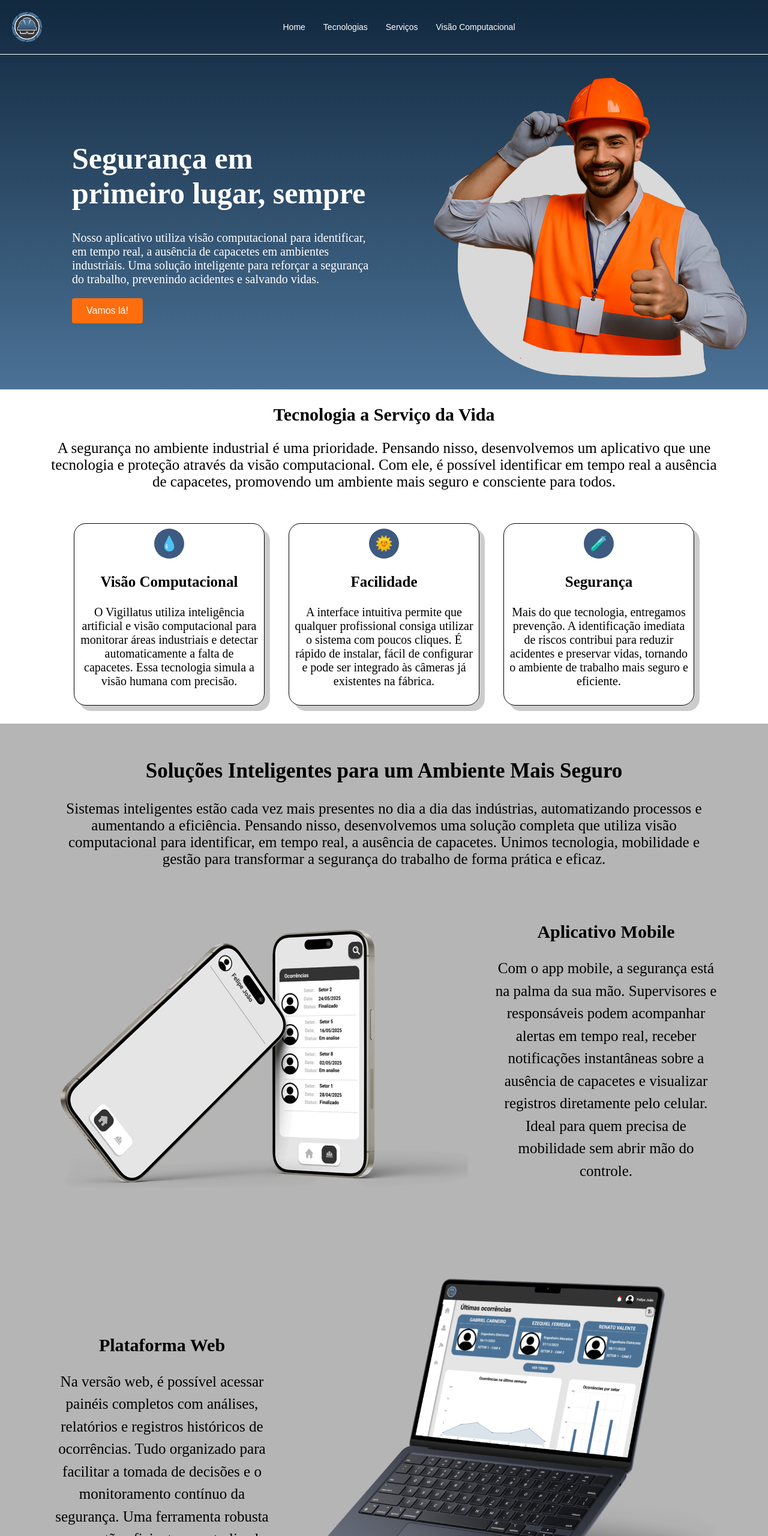
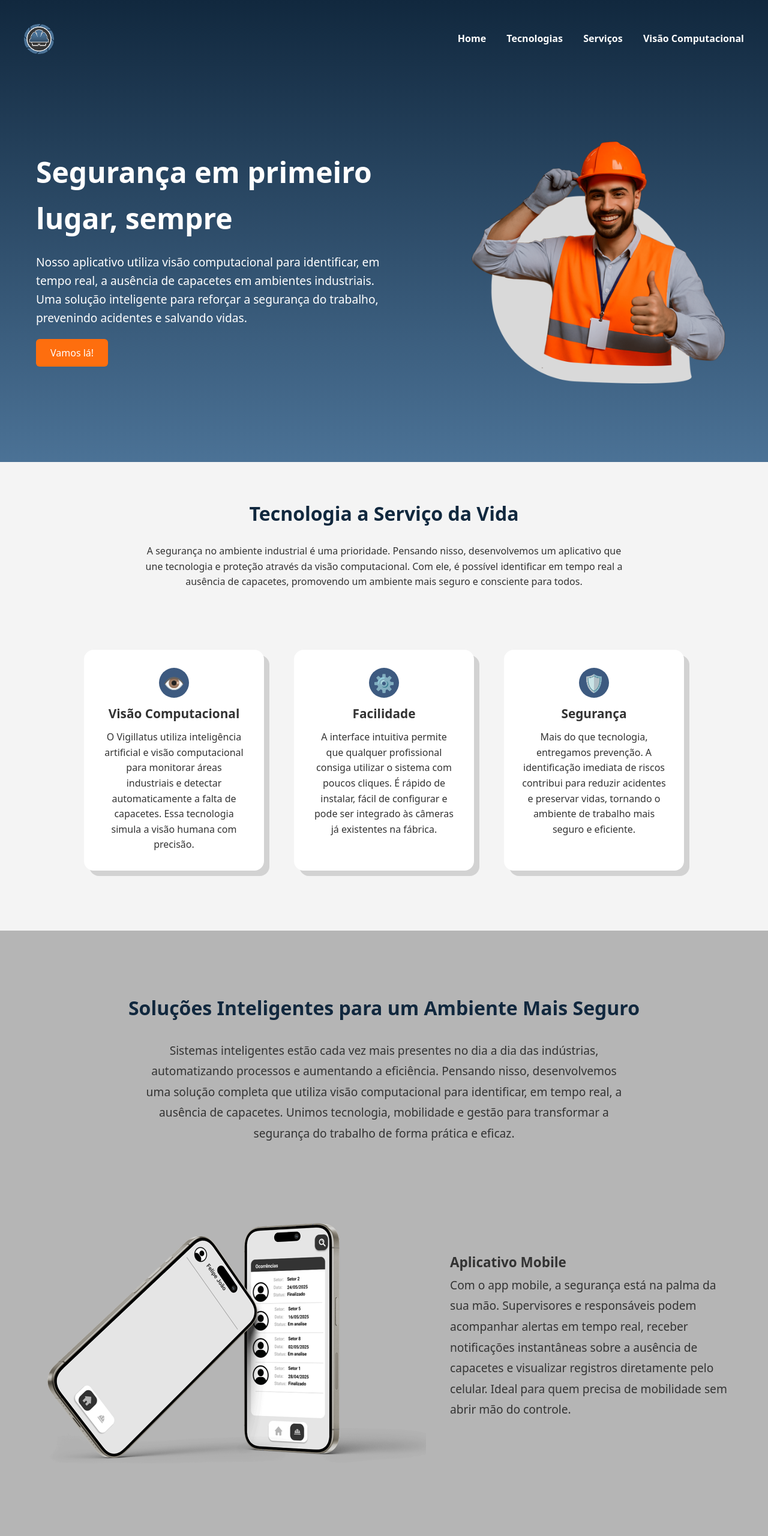
Before and after one commit to Gabrielll04/landingPage, a plain HTML site: page index.html in a window 1280 px wide. Shown: the top 2560 px of the page at 60% size. Drawn offline with Linux system fonts and the light colour scheme.

Commit message:
Landing Page: Finalizada

```diff
--- a/index.html
+++ b/index.html
@@ -1,82 +1,78 @@
 <!DOCTYPE html>
 <html lang="pt-br">
+
 <head>
   <meta charset="UTF-8" />
   <meta name="viewport" content="width=device-width, initial-scale=1.0" />
-    <title>Vigillatus</title>
+  <title>Vigillatus </title>
+  <link rel="shortcut icon" href="./images/logo.png" type="image/png">
+  <link rel="stylesheet" href="https://cdnjs.cloudflare.com/ajax/libs/font-awesome/5.15.4/css/all.min.css" />
   <link rel="stylesheet" href="./styles.css" />
 </head>
+
 <body>
+
   <header>
-      <div class="content-navBar">
-        <img src="./images/Logo.png" alt="Logo" class="logo" />
-        <nav class="menu">
-          <a href="#">Home</a>
-          <a href="#">Tecnologias</a>
-          <a href="#">Serviços</a>
-          <a href="#">Visão Computacional</a>
+    <div class="nav">
+      <img src="./images/logo.png" alt="Logo Vigillatus">
+      <nav>
+        <a href="#home">Home</a>
+        <a href="#tecnologia">Tecnologias</a>
+        <a href="#servicos">Serviços</a>
+        <a href="#visao">Visão Computacional</a>
       </nav>
     </div>
-      <hr class="divider" />
-      <div class="organizeHeader">
-        <div class="textHeader">
+    <div class="hero" id="home">
+      <div class="hero-text">
         <h1>Segurança em primeiro lugar, sempre</h1>
-          <p>
-            Nosso aplicativo utiliza visão computacional para identificar, em
+        <p>Nosso aplicativo utiliza visão computacional para identificar, em
           tempo real, a ausência de capacetes em ambientes industriais. Uma
           solução inteligente para reforçar a segurança do trabalho,
-            prevenindo acidentes e salvando vidas.
-          </p>
-          <button class="orange-button">Vamos lá!</button>
+          prevenindo acidentes e salvando vidas.</p>
+        <button class="btn">Vamos lá!</button>
       </div>
-        <img src="./images/funcionario.png" class="imageHeader" />
+      <img src="./images/funcionario.png" alt="Funcionário com capacete">
     </div>
   </header>
-    <div class="body-content">
-      <section class="text-content">
-        <h1>Tecnologia a Serviço da Vida</h1>
-        <p>
+
+  <section id="tecnologia">
+    <h2 class="section-title">Tecnologia a Serviço da Vida</h2>
+    <p style="text-align:center; max-width: 800px; margin: 10px auto 40px;">
       A segurança no ambiente industrial é uma prioridade. Pensando nisso,
       desenvolvemos um aplicativo que une tecnologia e proteção através da
       visão computacional. Com ele, é possível identificar em tempo real a
       ausência de capacetes, promovendo um ambiente mais seguro e consciente
-          para todos.
-        </p>
-      </section>
-      <section class="features">
+      para todos.</p>
+    <div class="features">
       <div class="feature">
-          <div class="icon">💧</div>
+        <div class="icon">👁️</div>
         <h3>Visão Computacional</h3>
-          <p>
-            O Vigillatus utiliza inteligência artificial e visão computacional
+        <p>O Vigillatus utiliza inteligência artificial e visão computacional
           para monitorar áreas industriais e detectar automaticamente a falta
-            de capacetes. Essa tecnologia simula a visão humana com precisão.
-          </p>
+          de capacetes. Essa tecnologia simula a visão humana com precisão.</p>
       </div>
       <div class="feature">
-          <div class="icon">🌞</div>
+        <div class="icon">⚙️</div>
         <h3>Facilidade</h3>
-          <p>
-            A interface intuitiva permite que qualquer profissional consiga
+        <p>A interface intuitiva permite que qualquer profissional consiga
           utilizar o sistema com poucos cliques. É rápido de instalar, fácil
           de configurar e pode ser integrado às câmeras já existentes na
-            fábrica.
-          </p>
+          fábrica.</p>
       </div>
       <div class="feature">
-          <div class="icon">🧪</div>
+        <div class="icon">🛡️</div>
         <h3>Segurança</h3>
-          <p>
-            Mais do que tecnologia, entregamos prevenção. A identificação
+        <p>Mais do que tecnologia, entregamos prevenção. A identificação
           imediata de riscos contribui para reduzir acidentes e preservar
-            vidas, tornando o ambiente de trabalho mais seguro e eficiente.
-          </p>
+          vidas, tornando o ambiente de trabalho mais seguro e eficiente.</p>
+      </div>
     </div>
   </section>
-      <section class="care-steps">
-        <section class="care-content">
-          <h2>Soluções Inteligentes para um Ambiente Mais Seguro</h2>
-          <p>
+
+  <div class="gray-section" id="servicos">
+    <section class="Serviços">
+      <h2 class="section-title">Soluções Inteligentes para um Ambiente Mais Seguro</h2>
+      <p style="text-align:center; max-width: 800px; margin: 0 auto 40px;">
         Sistemas inteligentes estão cada vez mais presentes no dia a dia das
         indústrias, automatizando processos e aumentando a eficiência.
         Pensando nisso, desenvolvemos uma solução completa que utiliza visão
@@ -84,8 +80,8 @@
         capacetes. Unimos tecnologia, mobilidade e gestão para transformar a
         segurança do trabalho de forma prática e eficaz.
       </p>
-          <div class="step">
-            <img src="./images/iPhone.png" alt="Celulares com app" />
+      <div class="dual">
+        <img src="./images/iPhone.png" alt="Aplicativo Mobile">
         <div class="text">
           <h3>Aplicativo Mobile</h3>
           <p>
@@ -97,49 +93,62 @@
           </p>
         </div>
       </div>
-          <div class="step">
+      <div class="dual" style="margin-top: 60px;">
         <div class="text">
           <h3>Plataforma Web</h3>
-              <p>
-                Na versão web, é possível acessar painéis completos com
+          <p>Na versão web, é possível acessar painéis completos com
             análises, relatórios e registros históricos de ocorrências. Tudo
             organizado para facilitar a tomada de decisões e o monitoramento
             contínuo da segurança. Uma ferramenta robusta para gestão
-                eficiente e centralizada.
-              </p>
+            eficiente e centralizada.</p>
         </div>
-            <img src="./images/Notebook.png" alt="Laptop com app" />
+        <img src="./images/Notebook.png" alt="Plataforma Web">
+      </div>
+
+      <div class="dual" id="visao" style="margin-top: 200px;">
+        <img src="./images/ia.gif" alt="UA">
+        <div class="text">
+          <h3>Visão Computacional</h3>
+          <p>
+            A visão computacional é como dar olhos inteligentes às máquinas.
+            Nosso sistema usa essa tecnologia para monitorar ambientes industriais 24 horas por dia,
+            identificando automaticamente quando alguém está sem capacete.
+            É como ter um supervisor de segurança sempre atento,
+            transformando câmeras comuns em guardiões contra acidentes.</p>
+        </div>
       </div>
     </section>
-      </section>
-      <section class="text-content">
-        <h1>Visão Computacional</h1>
-        <p>
-          A visão computacional é uma tecnologia que permite que sistemas
-          “enxerguem” e interpretem imagens como um ser humano faria. No nosso
-          aplicativo, ela é utilizada para identificar automaticamente a
-          ausência de capacetes em ambientes industriais, atuando como uma
-          vigilância constante e inteligente. Uma inovação que transforma
-          câmeras comuns em ferramentas ativas de prevenção de acidentes.
-        </p>
-      </section>
   </div>
-    <footer class="custom-footer">
+
+  <footer>
     <div class="footer-content">
-        <div class="text-content">
-          <div>
-            <p>Título</p>
-            <p>Título</p>
-            <p>Título</p>
+      <div class="footer-section">
+        <img src="./images/logo.png" alt="Logo Vigillatus" style="height:50px; margin-bottom:1rem;">
+        <p>Segurança em primeiro lugar, sempre.</p>
       </div>
-          <div>
-            <p>Título</p>
-            <p>Título</p>
-            <p>Título</p>
+      <div class="footer-section">
+        <h4>Links Rápidos</h4>
+        <ul>
+          <li><a href="#">Home</a></li>
+          <li><a href="#">Tecnologias</a></li>
+          <li><a href="#">Serviços</a></li>
+          <li><a href="#">Visão Computacional</a></li>
+        </ul>
+      </div>
+      <div class="footer-section">
+        <h4>Redes Sociais</h4>
+        <div class="social-icons">
+          <a href="#"><i class="fab fa-facebook"></i></a>
+          <a href="#"><i class="fab fa-linkedin"></i></a>
+          <a href="#"><i class="fab fa-instagram"></i></a>
         </div>
       </div>
     </div>
-      <hr class="divider" />
+    <div class="footer-bottom">
+      <p>&copy; 2025 Vigillatus. Todos os direitos reservados.</p>
+    </div>
   </footer>
+
 </body>
+
 </html>
--- a/styles.css
+++ b/styles.css
@@ -1,165 +1,153 @@
-header {
-    background: linear-gradient(to bottom , #11283E, #4B7296);
-    color: white;
-    align-items: start;
-    justify-content: center;
-    height: 100%;
+* {
+  margin: 0;
+  padding: 0;
+  box-sizing: border-box;
 }
 
-body{
-  margin: 0;
-  padding: 0;
+body {
+  line-height: 1.6;
+  background: #f4f4f4;
+  color: #333;
+  font-family: system-ui, 'Segoe UI', Roboto, Oxygen, Ubuntu, Cantarell, 'Open Sans', 'Helvetica Neue', sans-serif;
 }
 
-  .navbar {
+header {
+  background: linear-gradient(to bottom, #11283E, #4B7296);
+  color: white;
+  padding: 40px 20px;
+}
+
+.nav {
+  display: flex;
+  justify-content: space-between;
+  align-items: center;
+  max-width: 1200px;
+  margin: 0 auto;
+}
+
+.nav img {
+  height: 50px;
+}
+
+.nav a {
+  margin-left: 30px;
+  color: white;
+  text-decoration: none;
+  font-weight: bold;
+  transition: color 0.3s;
+}
+
+.nav a:hover {
+  color: #FE6E0E;
+}
+
+.hero {
   display: flex;
   align-items: center;
   justify-content: space-between;
+  flex-wrap: wrap;
+  max-width: 1200px;
+  margin: 40px auto 0;
+  padding: 20px;
+  gap: 60px; /* Adicione esta linha */
+  height: 600px;
 }
 
-  .textHeader{
-    text-align: start;
-    margin-left: 100px;
+.hero-text {
+  flex: 1;
+  min-width: 300px;
+  padding-right: 0; /* Remova o padding-right */
 }
 
-  .textHeader h1{
-    font-size: 50px;
+.hero img {
+  max-width: 500px; /* Reduza um pouco */
+  width: 100%;
+  height: auto;
 }
 
-  .textHeader p{
-    font-size: 20px;
+.hero-text h1 {
+  font-size: 3rem;
+  margin-bottom: 20px;
 }
 
-  .imageHeader{
-    width: 620px;
+.hero-text p {
+  font-size: 1.2rem;
+  margin-bottom: 20px;
 }
 
-  .orange-button {
-    background-color:  #FE6E0E;
+.btn {
+  background: #FE6E0E;
   color: white;
+  padding: 12px 24px;
   border: none;
-    padding: 12px 24px;
-    border-radius: 4px;
-    font-size: 16px;
+  border-radius: 6px;
+  font-size: 1rem;
   cursor: pointer;
-    transition: all 0.3s ease;
+  transition: background 0.3s, color 0.3s;
+ font-family: system-ui, 'Segoe UI', Roboto, Oxygen, Ubuntu, Cantarell, 'Open Sans', 'Helvetica Neue', sans-serif;
 }
 
-  .orange-button:hover {
-    background-color: white;
+.btn:hover {
+  background: white;
   color: #FE6E0E;
 }
 
-
-  .content-navBar{
-    display: flex;
-    flex-direction: row;
-    padding: 20px;
+section {
+  padding: 60px 20px;
+  max-width: 1200px;
+  margin: 0 auto;
 }
 
-  .logo {
-    height: 50px;
-    width: 50px;
+.gray-section {
+  background-color: #B5B5B5;
+  padding: 40px 20px 60px;
+  font-size: 1.2rem;
+  line-height: 1.8;
 }
 
-  .menu {
-    display: flex;
-    gap: 30px;
-    align-items: center;
-    justify-content: center;
-    width: 100%;
-  }
 
-  .menu a {
-    color: white;
-    text-decoration: none;
-    font-size: 14px;
-    font-family: Arial, sans-serif;
-    transition: color 0.3s;
-  }
-
-  .menu a:hover {
-    color:  #FE6E0E;
-  }
-
-  .divider {
-    border: none;
-    border-top: 1px solid white;
-    margin: 0;
-    width: 100%;
-  }
-
-  .organizeHeader {
-    display: flex;
-    justify-content: space-between;
-    align-items: center;
-    gap: 20px;
-    padding: 20px;
-  }
-
-  .organizeHeader > div {
-    flex: 1;
-  }
-
-    .body-content{
-        align-items: center;
-        justify-content: center;
-        display: flex;
-        flex-direction: column;
+.gray-section h2,
+.gray-section h1 {
   text-align: center;
 }
 
-    .text-content{
-        padding: 0 80px 0 80px;
-    }
-
-    .text-content h1 {
-      font-size:30px;
-  }
-
-    .text-content p {
-      font-size:25px;
+.section-title {
+  text-align: center;
+  font-size: 2rem;
+  margin-bottom: 25px;
+  color: #11283E;
 }
 
 .features {
   display: flex;
-        justify-content: space-between;
-        gap: 40px;
-        padding: 40px;
-        text-align: center;
-        padding: 30px 50px 30px 50px;
+  flex-wrap: wrap;
+  gap: 50px;
+  justify-content: center;
+  margin-top: 100px;
+  margin-bottom: 40px;
 }
 
 .feature {
+  background: white;
+  border-radius: 16px;
+  box-shadow: 9px 9px 0px rgba(0, 0, 0, 0.14);
   flex: 1;
+  min-width: 250px;
   max-width: 300px;
-        padding: 8px;
-        align-items: center;
-        border: 1px solid black;
-        border-radius: 20px;
-        box-shadow: 9px 9px 0px rgba(0, 0, 0, 0.2);
+  padding: 30px;
+  text-align: center;
+  transition: transform 0.3s ease, box-shadow 0.3s ease;
 }
 
-      .feature h3{
-        font-size: 25px;
-      }
-
-      .feature p{
-        font-size: 20px;
-      }
-
-      .care-content{
-        padding: 30px 80px 30px 80px;
-      }
-
-      .care-content p{
-        font-size: 25px;
+.feature:hover {
+  transform: translateY(-10px) scale(1.02);
+  box-shadow: 0 10px 20px rgba(0, 0, 0, 0.1);
 }
 
 .icon {
   background-color: #3d5a80;
   color: white;
-        font-size: 24px;
+  font-size: 1.8rem;
   width: 50px;
   height: 50px;
   margin: 0 auto 10px;
@@ -169,80 +157,114 @@ body{
   justify-content: center;
 }
 
-      .care-steps {
-        text-align: center;
-        background-color: #B5B5B5;
+.feature h3 {
+  font-size: 1.3rem;
+  margin-bottom: 10px;
 }
 
-      .care-steps {
-        margin: 0 auto;
+.feature p {
+  font-size: 1rem;
 }
 
-      .care-steps h2 {
-        text-align: center;
-        font-size: 35px;
+.dual {
+  display: flex;
+  flex-wrap: wrap;
+  gap: 40px;
+  align-items: center;
+  margin-top: 60px;
 }
 
-      .step {
-        display: flex;
-        align-items: center;
-        justify-content: space-between;
-        margin-bottom: 80px;
-        gap: 40px;
-        flex-wrap: wrap;
+.dual img {
+  max-width: 650px;
+  width: 100%;
+  height: auto;
 }
 
-      .step img {
-        width: 100%;
-        max-width: 700px;
-        height: auto;
-        display: flex;
-        flex: 2;
+.dual .text {
+  flex: 1;
+  min-width: 280px;
 }
 
-      .text {
-        flex: 1;
-        min-width: 280px;
-        color: #000;
-      }
-
-      .text h3 {
-        font-size: 30px;
-        margin-bottom: 10px;
-        color: #000;
-      }
-
-      .text p {
-        color: #000;
-        line-height: 1.5;
-        display: flex;
-        flex: 1;
-      }
-
-      .custom-footer {
-        background-color: #3c5f7c;
-        position: relative;
+footer {
+  background: #11283E;
+  color: white;
+  padding: 40px 20px;
 }
 
 .footer-content {
   display: flex;
+  flex-wrap: wrap;
+  justify-content: space-around;
+  gap: 20px;
 }
 
-      .camera-img {
-        width: 30%;
-        height: auto;
+.footer-section h4 {
+  margin-bottom: 20px;
+  color: #FE6E0E;
 }
 
-      .custom-footer hr {
-        border: none;
-        height: 1px;
-        background-color: #ffffff80;
-        margin-top: 20px;
+.footer-section ul {
+  list-style: none;
 }
 
-      .text-footer{
-        display: flex;
-        align-items: center;
-        justify-content: space-around;
-        flex-direction: row;
+.footer-section ul li {
+  margin-bottom: 10px;
 }
+
+.footer-section a {
+  color: white;
+  text-decoration: none;
+}
+
+.footer-section a:hover {
+  color: #FE6E0E;
+}
+
+.social-icons a {
+  color: white;
+  font-size: 1.5rem;
+  margin-right: 15px;
+}
+
+.footer-bottom {
+  text-align: center;
+  margin-top: 30px;
+  font-size: 0.9rem;
+}
+
+/* Responsividade melhorada */
+@media (max-width: 768px) {
+  .hero {
+    gap: 40px;
+  }
+
+  .hero-text {
+    margin-bottom: 30px;
+  }
+
+  .features {
+    margin-top: 60px;
+    gap: 30px;
+  }
+}
+
+@media (max-width: 768px) {
+  .dual {
+    margin-top: 60px !important;
+    gap: 60px;
+  }
+
+  .gray-section p {
+    font-size: 1.2rem;
+    line-height: 1.8;
+  }
+}
+@media (max-width: 480px) {
+  .hero-text h1 {
+    font-size: 2.2rem;
+  }
+
+  .section-title {
+    font-size: 1.8rem;
+  }
+}
```
Also changed, not shown: 1 other file. Lines whose indentation alone changed are shown as unchanged.
